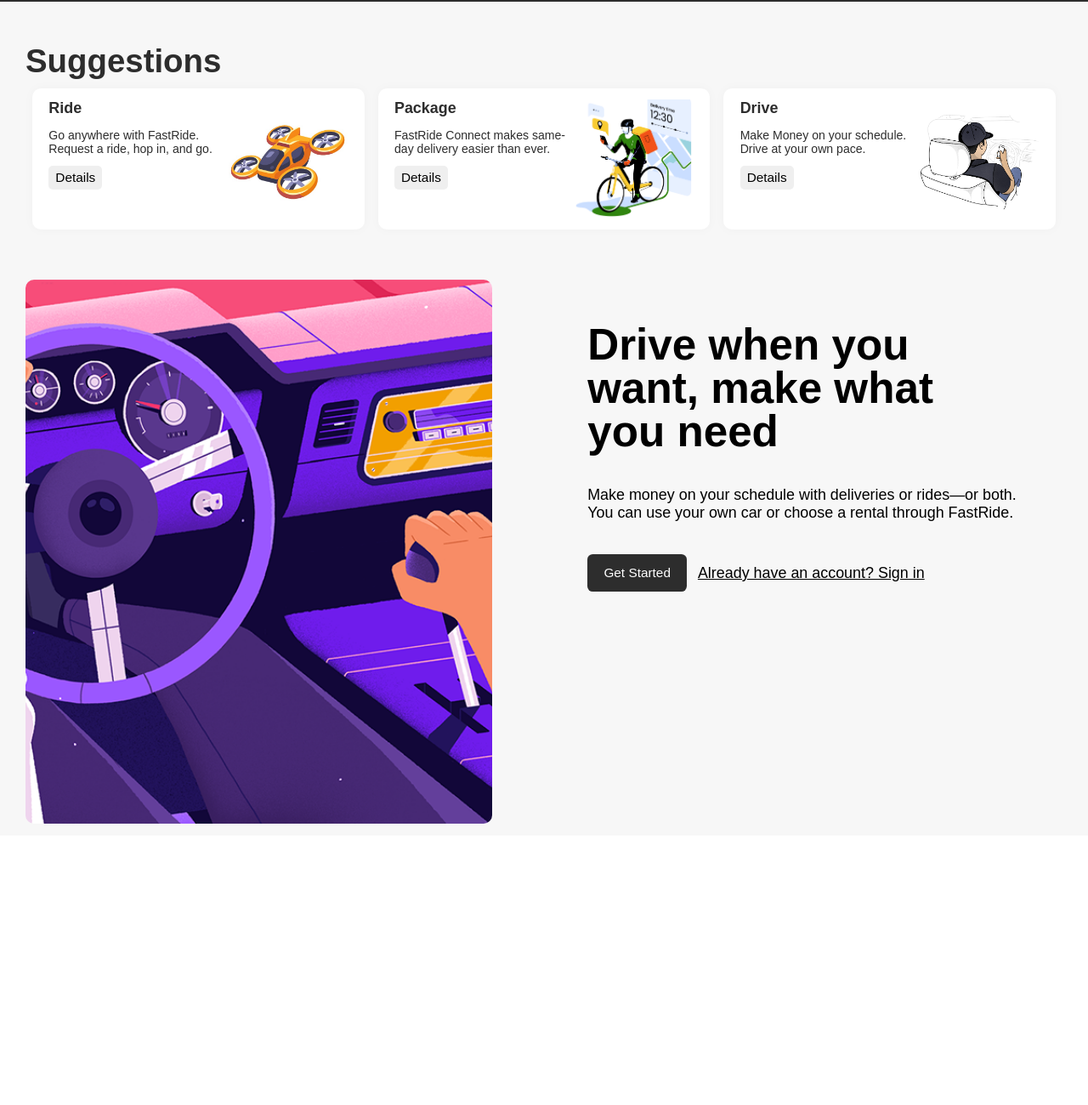
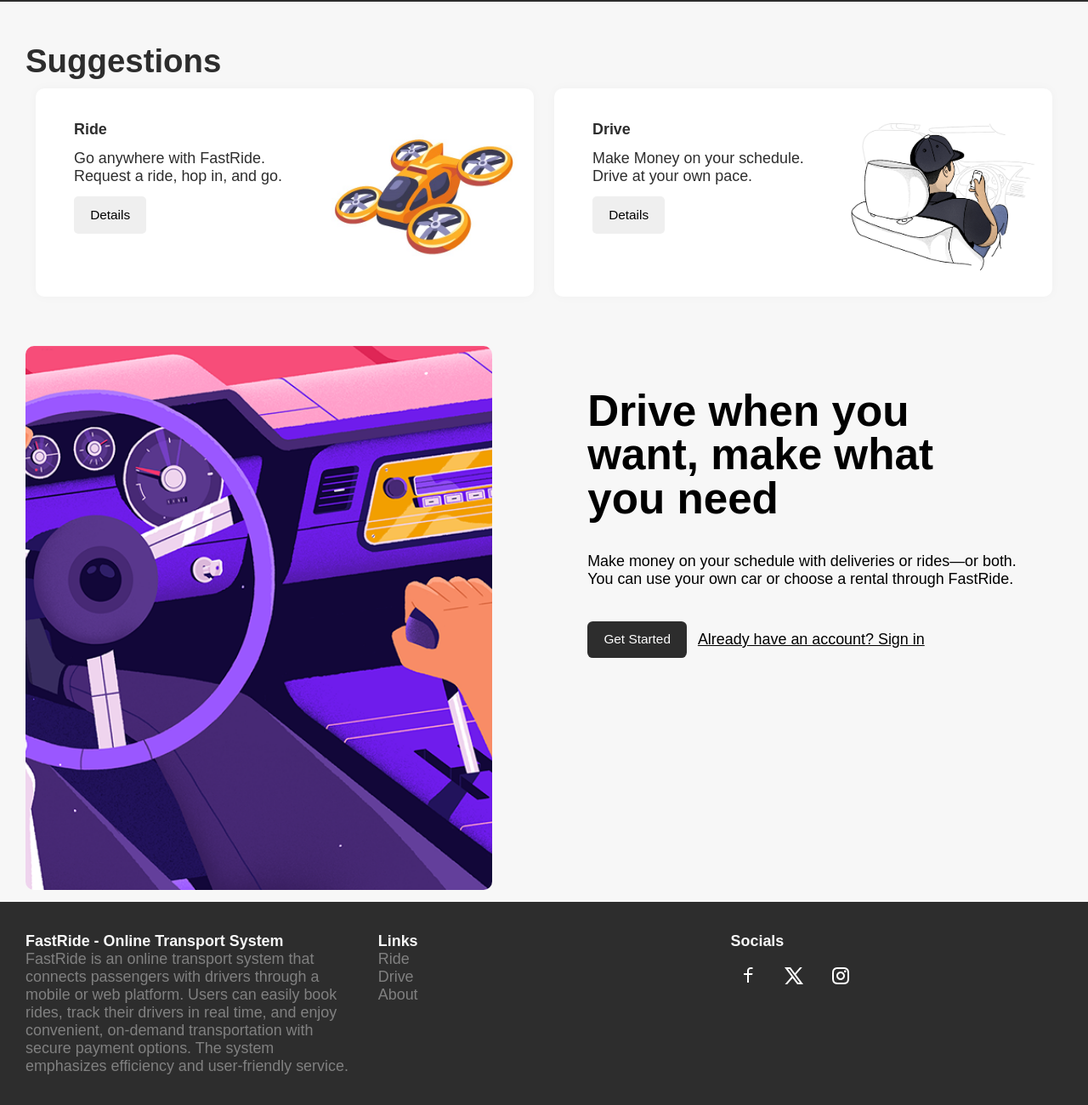
Before and after one commit to archakNath/FastRide, a plain HTML site: page index.html in a window 1280 px wide. Shown: the part 795-2095 px from the top of the page at 85% size. Before the commit the page ends 1778 px from the top, so only its background shows below. Drawn offline with Linux system fonts and the light colour scheme; a web font is replaced by a local one.

Commit message:
add footer

```diff
--- a/asset/css/main.css
+++ b/asset/css/main.css
@@ -260,7 +260,7 @@ section.suggestions {
 }
 
 .suggestions .card-list .card {
-    width: 32%;
+    width: 48%;
     display: flex;
     background-color: white;
     padding: 1vw 1.5vw;
@@ -273,16 +273,26 @@ section.suggestions {
     box-shadow: 0 0 10px rgba(128, 128, 128, 0.374);
 }
 
+.suggestions .card-list .card .text-content{
+    padding: 2vw;
+}
+
 .suggestions .card-list .card .text-content p {
-    font-size: 1.1vw;
     margin-block: 1vw;
 }
 
 .suggestions .card-list .card .text-content button {
     border: none;
-    padding: 5px 8px;
+    padding: 1vw 1.5vw;
     border-radius: 5px;
     cursor: pointer;
+    transition: all .2s;
+}
+
+.suggestions .card-list .card .text-content button:hover{
+    background-color: var(--black);
+    color: var(--yellow-4);
+    box-shadow: 0 0 10px rgba(128, 128, 128, 0.806);
 }
 
 .suggestions .card-list .card img {
@@ -412,3 +422,56 @@ section.suggestions {
     }
 
 }
+
+footer{
+    background-color: var(--black);
+    color: var(--white);
+    padding-block: 2vw;
+}
+
+footer p{
+    color: gray;
+}
+
+footer .container{
+    display: flex;
+    justify-content: space-between;
+}
+
+footer .container > div{
+    width: 32%;
+}
+
+footer .links p{
+    cursor: pointer;
+    transition: all .2s;
+}
+
+footer .links p:hover{
+    color: var(--yellow-4);
+}
+
+footer .social img{
+    height: 40px;
+    margin-right: 10px;
+    margin-top: 10px;
+    cursor: pointer;
+    transition: all .2s;
+    border-radius: 10px;
+    padding: 8px;
+}
+
+footer .social img:hover{
+    background-color: rgba(128, 128, 128, 0.457);
+}
+
+@media(max-width: 600px){
+    footer .container{
+        flex-direction: column;
+        gap: 20px;
+    }
+
+    footer .container > div{
+        width: 100%;
+    }
+}
--- a/asset/css/universal.css
+++ b/asset/css/universal.css
@@ -22,6 +22,7 @@
     box-sizing: border-box;
     font-family: 'Satoshi', sans-serif;
     /* color: var(--black); */
+    scroll-behavior: smooth;
 }
 
 ::-webkit-scrollbar{
--- a/asset/js/main.js
+++ b/asset/js/main.js
@@ -1,3 +1,17 @@
+const driveLinks = document.querySelectorAll(".driveLink");
+driveLinks.forEach(link => {
+    link.onclick = () => {
+        document.getElementById("drive").scrollIntoView();
+    }
+});
+
+const rideLinks = document.querySelectorAll(".rideLink");
+rideLinks.forEach(link => {
+    link.onclick = () => {
+        document.getElementById("main").scrollIntoView();
+    }
+});
+
 const locateButton = document.querySelector(".locateButton");
 
 locateButton.onclick = () => {
--- a/index.html
+++ b/index.html
@@ -29,8 +29,8 @@
                 <p class="logo">FastRide</p>
                 <nav>
                     <ul>
-                        <li>Ride</li>
-                        <li>Drive</li>
+                        <li class="rideLink">Ride</li>
+                        <li class="driveLink">Drive</li>
                         <li>About</li>
                     </ul>
                 </nav>
@@ -45,7 +45,7 @@
         </div>
     </header>
 
-    <main>
+    <main id="main">
         <div class="container">
             <div class="text-content">
                 <p>Go anywhere with</p>
@@ -73,23 +73,23 @@
                     <div class="text-content">
                         <strong>Ride</strong>
                         <p>Go anywhere with FastRide. Request a ride, hop in, and go.</p>
-                        <button>Details</button>
+                        <button class="rideLink">Details</button>
                     </div>
                     <img src="/asset/resource/images/drone-taxi.jpg" alt="">
                 </div>
-                <div class="card">
+                <!-- <div class="card">
                     <div class="text-content">
                         <strong>Package</strong>
                         <p>FastRide Connect makes same-day delivery easier than ever.</p>
                         <button>Details</button>
                     </div>
                     <img src="/asset/resource/images/delivery.png" alt="">
-                </div>
+                </div> -->
                 <div class="card">
                     <div class="text-content">
                         <strong>Drive</strong>
                         <p>Make Money on your schedule. Drive at your own pace.</p>
-                        <button>Details</button>
+                        <button class="driveLink">Details</button>
                     </div>
                     <img src="/asset/resource/images/driver.png" alt="">
                 </div>
@@ -97,14 +97,15 @@
         </div>
     </section>
 
-    <div class="drive">
+    <div class="drive" id="drive">
         <div class="container">
             <div class="image-content">
                 <img src="/asset/resource/images/driving.png" alt="">
             </div>
             <div class="text-content">
                 <h1>Drive when you want, make what you need</h1>
-                <p>Make money on your schedule with deliveries or rides—or both. You can use your own car or choose a rental through FastRide.</p>
+                <p>Make money on your schedule with deliveries or rides—or both. You can use your own car or choose a
+                    rental through FastRide.</p>
 
                 <div class="horizontal">
                     <button>Get Started</button>
@@ -114,6 +115,32 @@
         </div>
     </div>
 
+    <footer>
+        <div class="container">
+            <div class="about">
+                <strong>FastRide - Online Transport System</strong>
+                <p>FastRide is an online transport system that connects passengers with drivers through a mobile or web
+                    platform. Users can easily book rides, track their drivers in real time, and enjoy convenient,
+                    on-demand transportation with secure payment options. The system emphasizes efficiency and
+                    user-friendly service.</p>
+            </div>
+            <div class="links">
+                <strong>Links</strong>
+                <p class="rideLink">Ride</p>
+                <p class="driveLink">Drive</p>
+                <p>About</p>
+            </div>
+            <div class="social">
+                <strong>Socials</strong>
+                <div>
+                    <img src="/asset/resource/icons/facebook.svg" alt="">
+                    <img src="/asset/resource/icons/twitter.svg" alt="">
+                    <img src="/asset/resource/icons/instagram.svg" alt="">
+                </div>
+            </div>
+        </div>
+    </footer>
+
     <script src="/asset/js/universal.js"></script>
     <script src="/asset/js/main.js"></script>
 </body>
```
Also changed, not shown: asset/resource/icons/facebook.svg (added), asset/resource/icons/instagram.svg (added), asset/resource/icons/twitter.svg (added).
